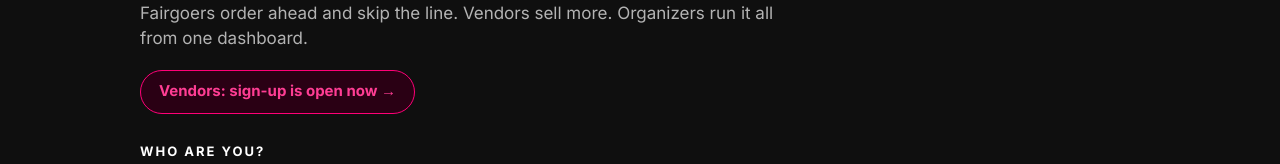
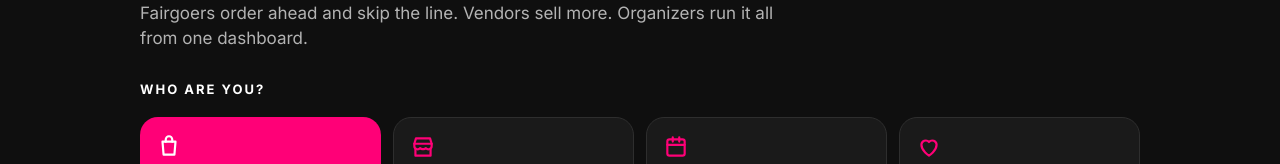
Before and after one commit to Ferannn-TDE/FairDash, a Next.js app: page / in a window 1280 px wide. Shown: the part 333-497 px from the top of the page. Built offline with nearby package versions, Linux system fonts and the light colour scheme; no server answers.

Commit message:
Homepage: hide vendor sign-up banner until legal pages are live
Co-Authored-By: Claude Opus 5.5 <noreply@anthropic.com>

```diff
--- a/app/MarketplaceLanding.tsx
+++ b/app/MarketplaceLanding.tsx
@@ -51,12 +51,6 @@ function Hero() {
         <span className="text-neon-pink">{HOME_HERO.headingLine2}</span>
       </h1>
       <p className="m-0 text-[17px] leading-normal text-[#B3B3B3] max-w-2xl">{HOME_HERO.subhead}</p>
-      <AudienceLink
-        audience="vendor"
-        className="self-start inline-flex items-center min-h-[44px] px-[18px] rounded-full bg-[#2A0014] border border-neon-pink text-[#FF3D94] no-underline text-[15px] font-bold hover:bg-[#3A001C] transition-colors"
-      >
-        {HOME_HERO.vendorButton}
-      </AudienceLink>
 
       <p className="mt-2.5 mb-0 text-[13px] font-bold tracking-[2px] text-white">{WHO_ARE_YOU}</p>
       {/* Two across on phones, four across from laptop width. */}
--- a/lib/homepage-copy.ts
+++ b/lib/homepage-copy.ts
@@ -49,6 +49,8 @@ export const HOME_HERO = {
   headingLine1: 'LONG LINES ARE',
   headingLine2: 'LOST SALES.',
   subhead: 'Fairgoers order ahead and skip the line. Vendors sell more. Organizers run it all from one dashboard.',
+  // Kept but not shown: the hero sign-up banner is hidden until the legal pages are live (Jordan,
+  // 2026-11-23). The tile, How it works and Pick your path still lead to vendor sign-up.
   vendorButton: 'Vendors: sign-up is open now →',
 } as const
 
```
Also changed, not shown: scripts/homepage-stats-guard.ts (+10 -5 lines).
